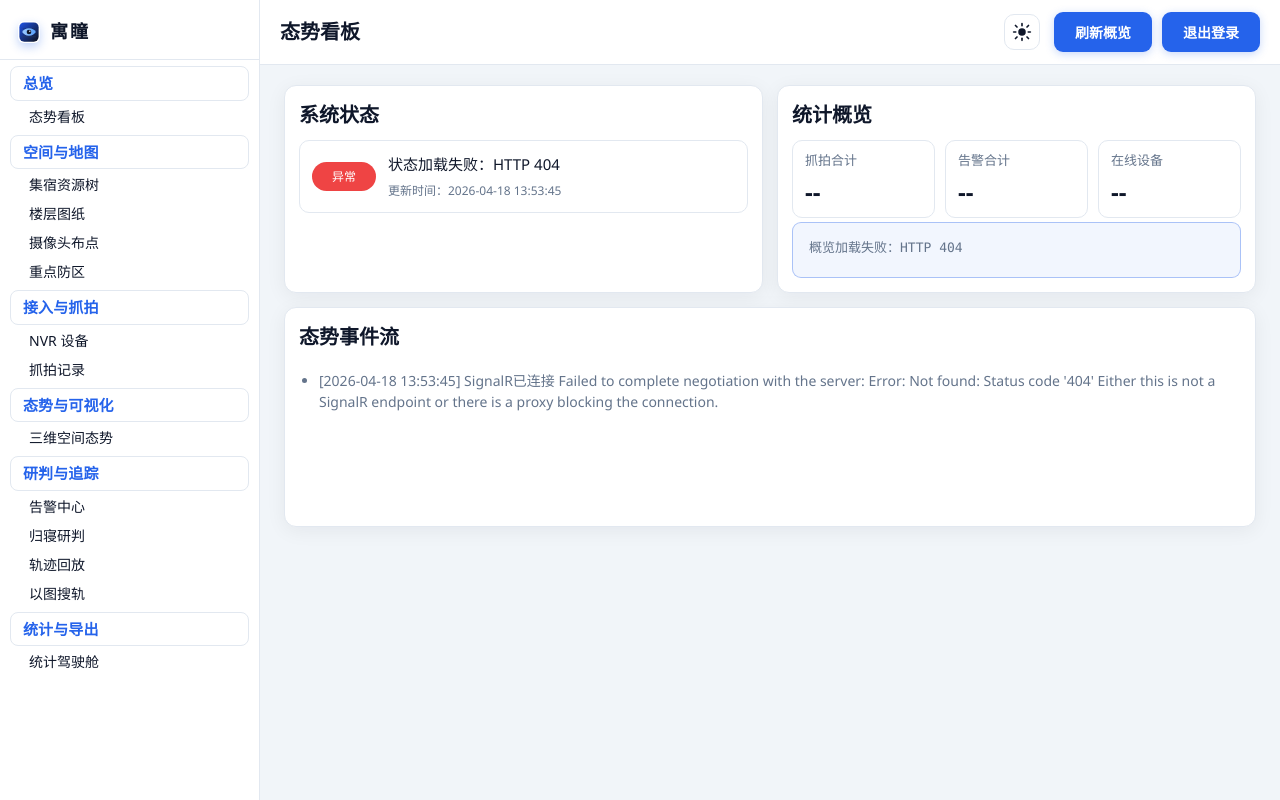
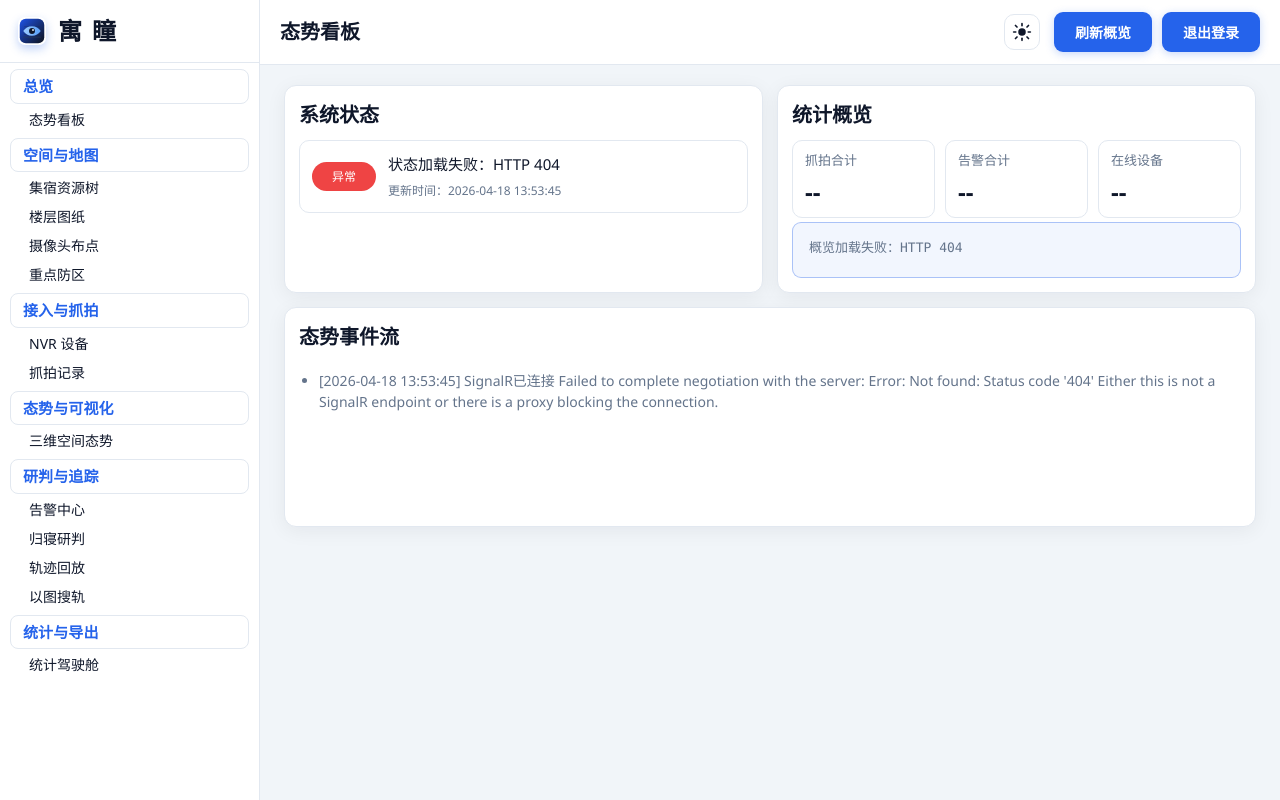
Before and after one commit to jeja2023/aura, a website: page frontend/index/index.html in a window 1280 px wide. Drawn offline with Linux system fonts and the light colour scheme; no server answers.

Commit message:
feat: 放大侧栏品牌并优化字距
调整左侧导航品牌区图标和标题字号，增大“寓瞳”字间距，并通过内边距收敛保持品牌容器高度稳定。

Made-with: Cursor

```diff
--- a/frontend/common/shell.css
+++ b/frontend/common/shell.css
@@ -29,24 +29,24 @@
 }
 
 .app-brand {
-  padding: 18px 18px 14px;
+  padding: 13px 18px;
   display: flex;
   align-items: center;
-  gap: 10px;
+  gap: 12px;
   border-bottom: 1px solid var(--sidebar-border);
 }
 
 .app-brand-icon {
-  width: 22px;
-  height: 22px;
-  border-radius: 6px;
+  width: 28px;
+  height: 28px;
+  border-radius: 7px;
   box-shadow: 0 4px 10px rgba(var(--primary-rgb), 0.28);
 }
 
 .app-brand-text {
-  font-size: 18px;
+  font-size: 24px;
   font-weight: 700;
-  letter-spacing: 2px;
+  letter-spacing: 10px;
   color: var(--sidebar-text);
 }
 
```
